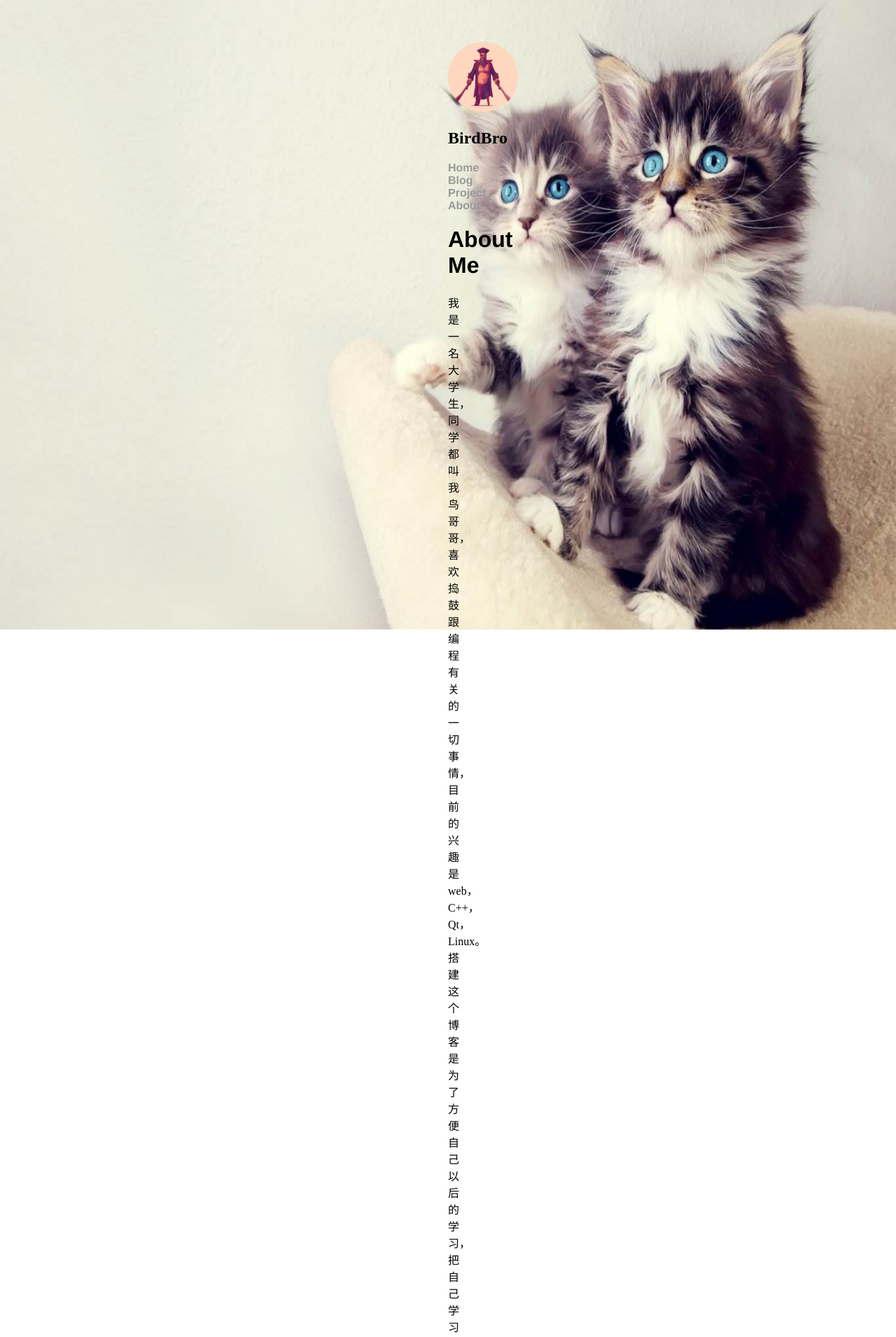
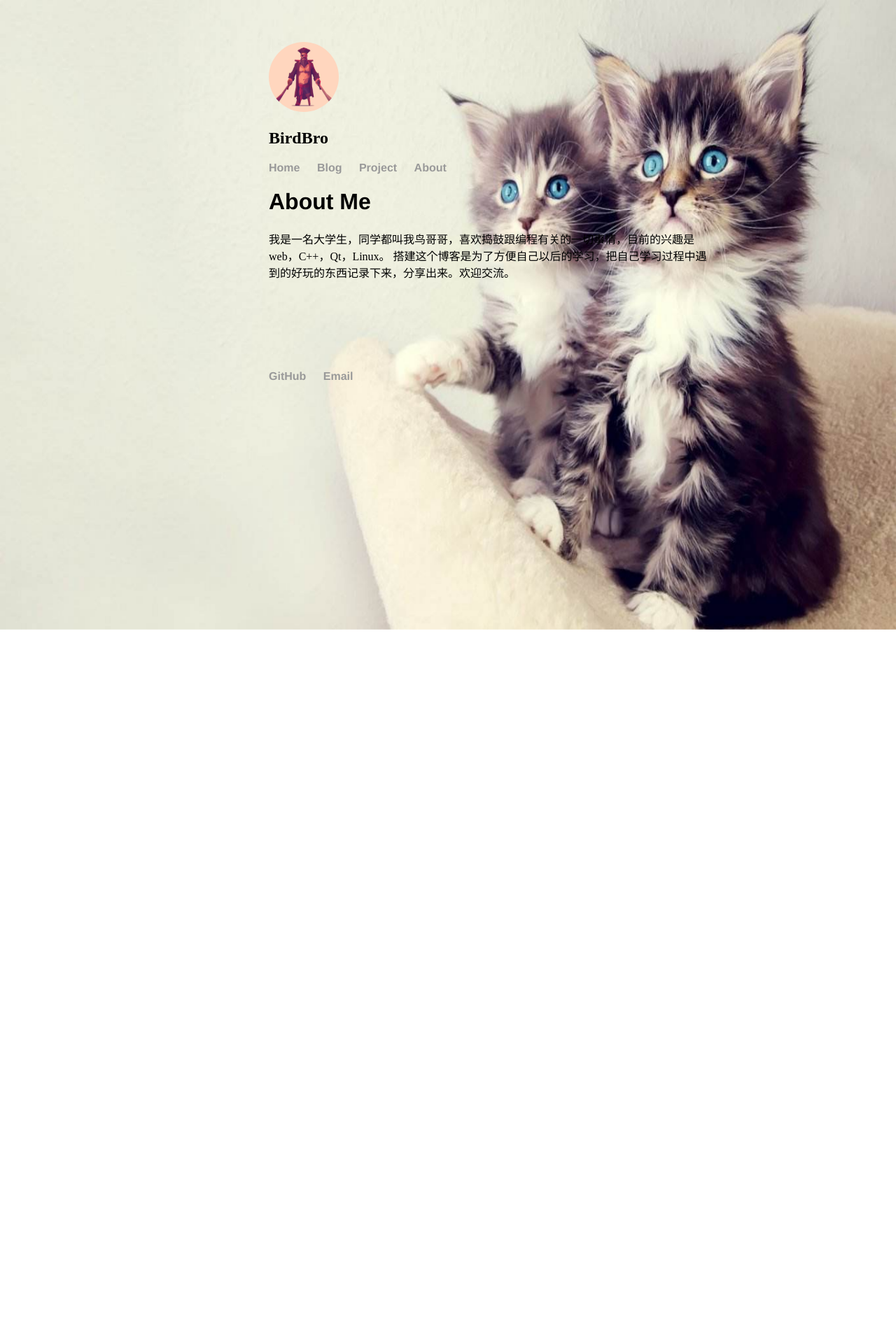
Before and after one commit to netassa/netassa.github.io, a Jekyll site: the page built from about/index.html, in a window 1280 px wide. Shown: the top 1911 px of the page at 70% size. Built offline with Jekyll 4.4.1, drawn with Linux system fonts in a browser that asks for light colours; after the commit the page ends 900 px from its top, so only the background shows below that.

Commit message:
Update main.css

```diff
--- a/css/main.css
+++ b/css/main.css
@@ -7,8 +7,8 @@ nav ul li, footer ul li {
     margin-right: 20px;
 }
 div.about, div.head {
-    padding-left: 50%;
-	padding-right: 50%;
+    padding-left: 30%;
+	padding-right: 20%;
 }
 a {
     text-decoration: none;
```
